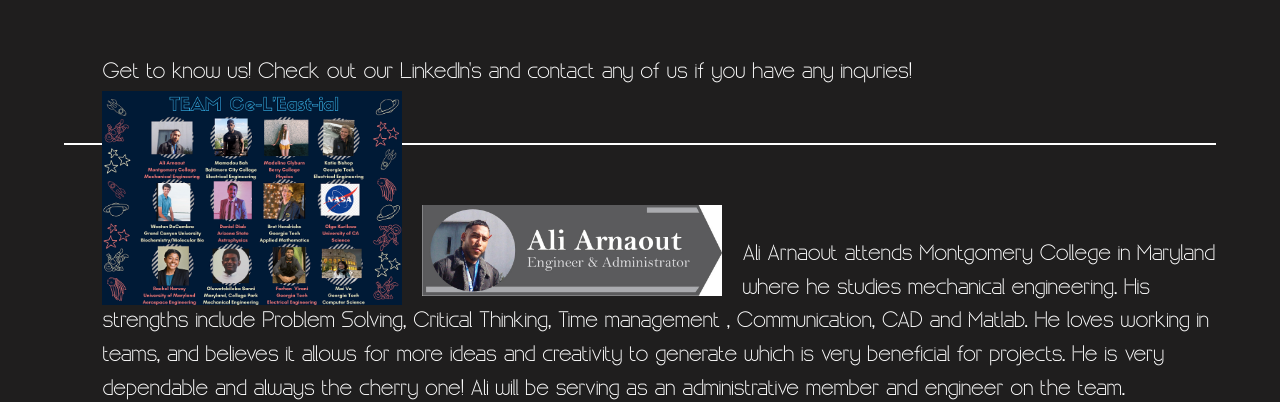
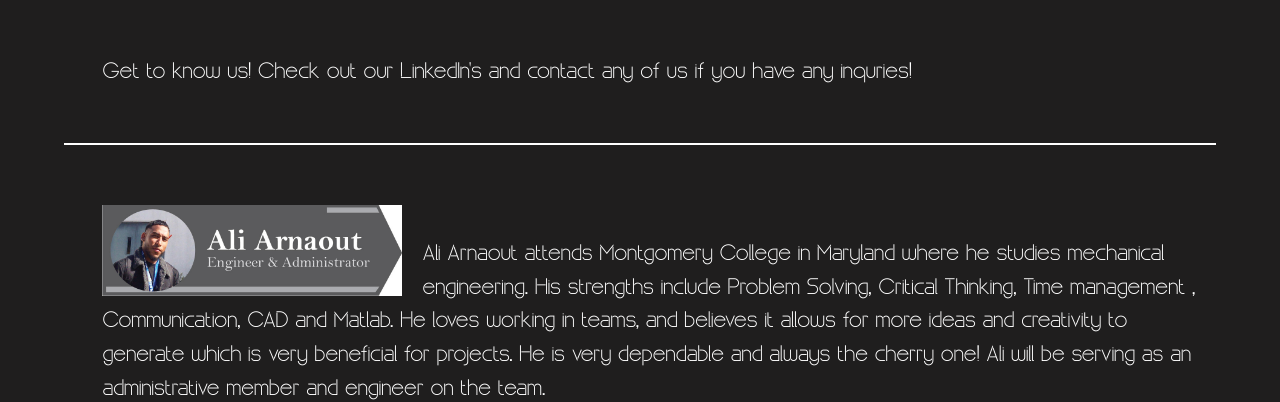
Before and after one commit to teamceleastial/teamceleastial.github.io, a plain HTML site: page index.html in a window 1280 px wide. Shown: the part 2668-3070 px from the top of the page. Drawn offline with nearby package versions, Linux system fonts and the light colour scheme; a web font is replaced by a local one.

Commit message:
removed photo

```diff
--- a/index.html
+++ b/index.html
@@ -180,7 +180,6 @@
           <p>
             Get to know us! Check out our LinkedIn's and contact any of us if you have
             any inquries!
-            <img src="photos/Team_Slide - Copy.png"/>
           </p>
           <br>
 
```
